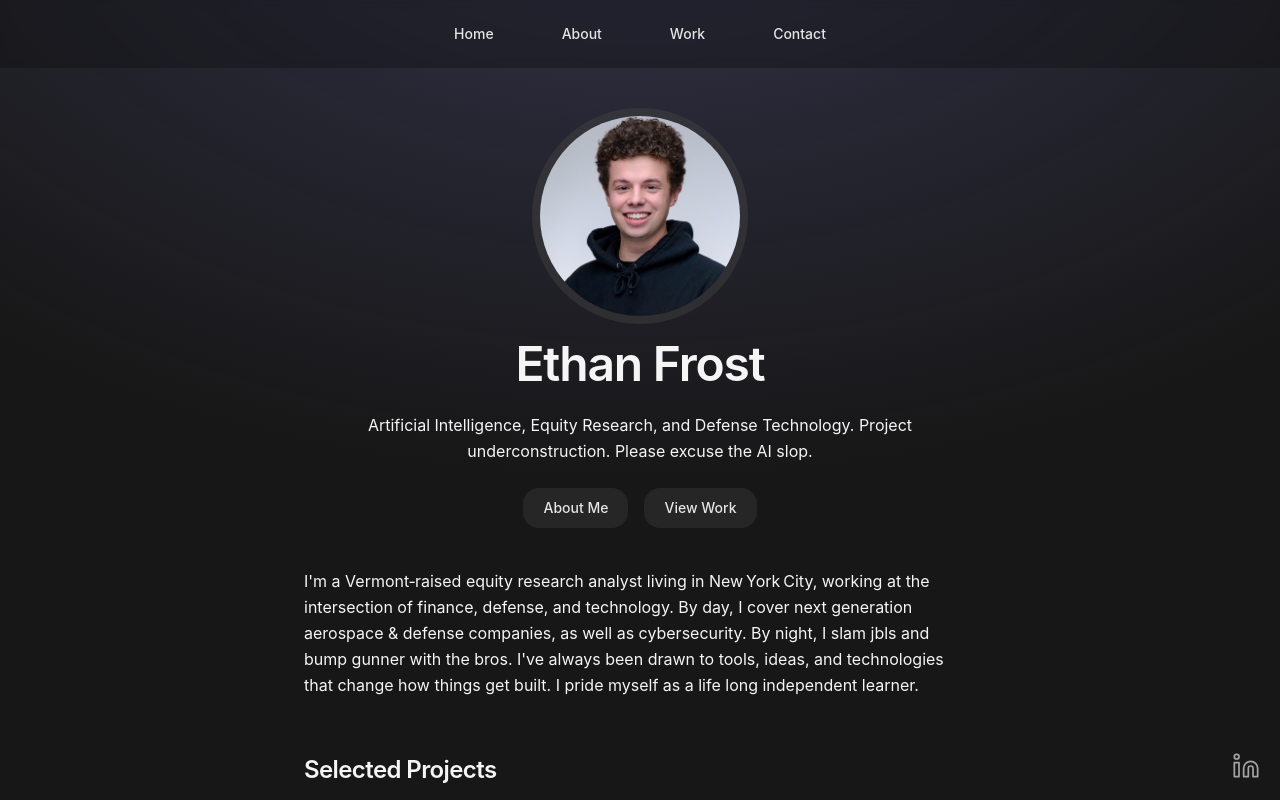
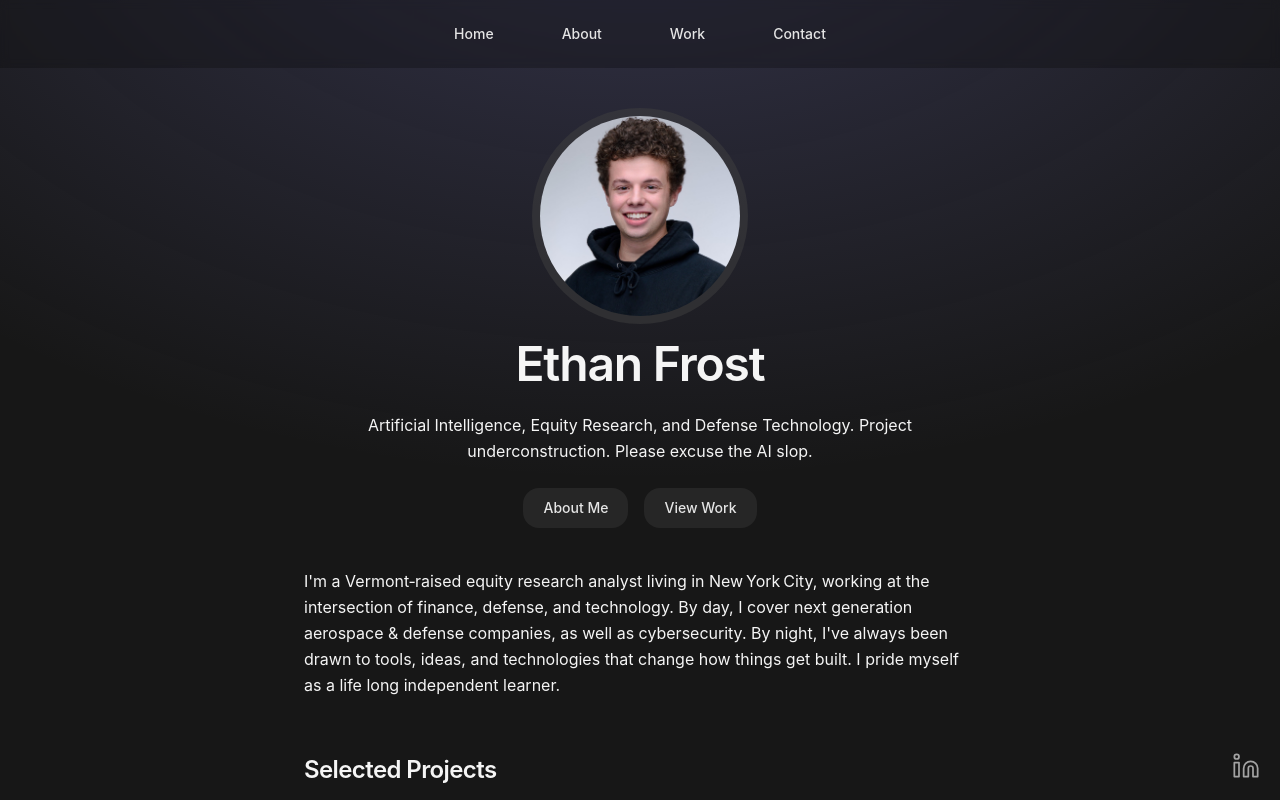
Before and after one commit to ethan-frost-xyz/personal-site, a Next.js app in the folder personal-site/: page / in a window 1280 px wide. Shown: the top 800 px of the page. Built offline with nearby package versions, Linux system fonts and the light colour scheme.

Commit message:
new day, check push

```diff
--- a/personal-site/src/app/layout.tsx
+++ b/personal-site/src/app/layout.tsx
@@ -1,7 +1,7 @@
 import './globals.css'
 import type { ReactNode } from 'react'
 import LinkedIn from '../components/LinkedIn'
-import { Navbar } from '../components/ui/navbar'
+import { Navbar } from '@/components/ui/navbar'
 
 export const metadata = {
   title: 'Ethan Frost',
--- a/personal-site/src/app/page.tsx
+++ b/personal-site/src/app/page.tsx
@@ -49,8 +49,7 @@ export default function Home() {
             I&apos;m a Vermont‑raised equity research analyst living in New York City, working at the
             intersection of finance, defense, and technology. By day, I cover
             next generation aerospace & defense companies, as well as cybersecurity. By night,
-            I slam jbls and bump gunner with the bros. I&apos;ve
-            always been drawn to tools, ideas, and technologies that change how
+            I&apos;ve always been drawn to tools, ideas, and technologies that change how
             things get built. I pride myself as a life long independent learner.
           </P>
         </Section>
```
